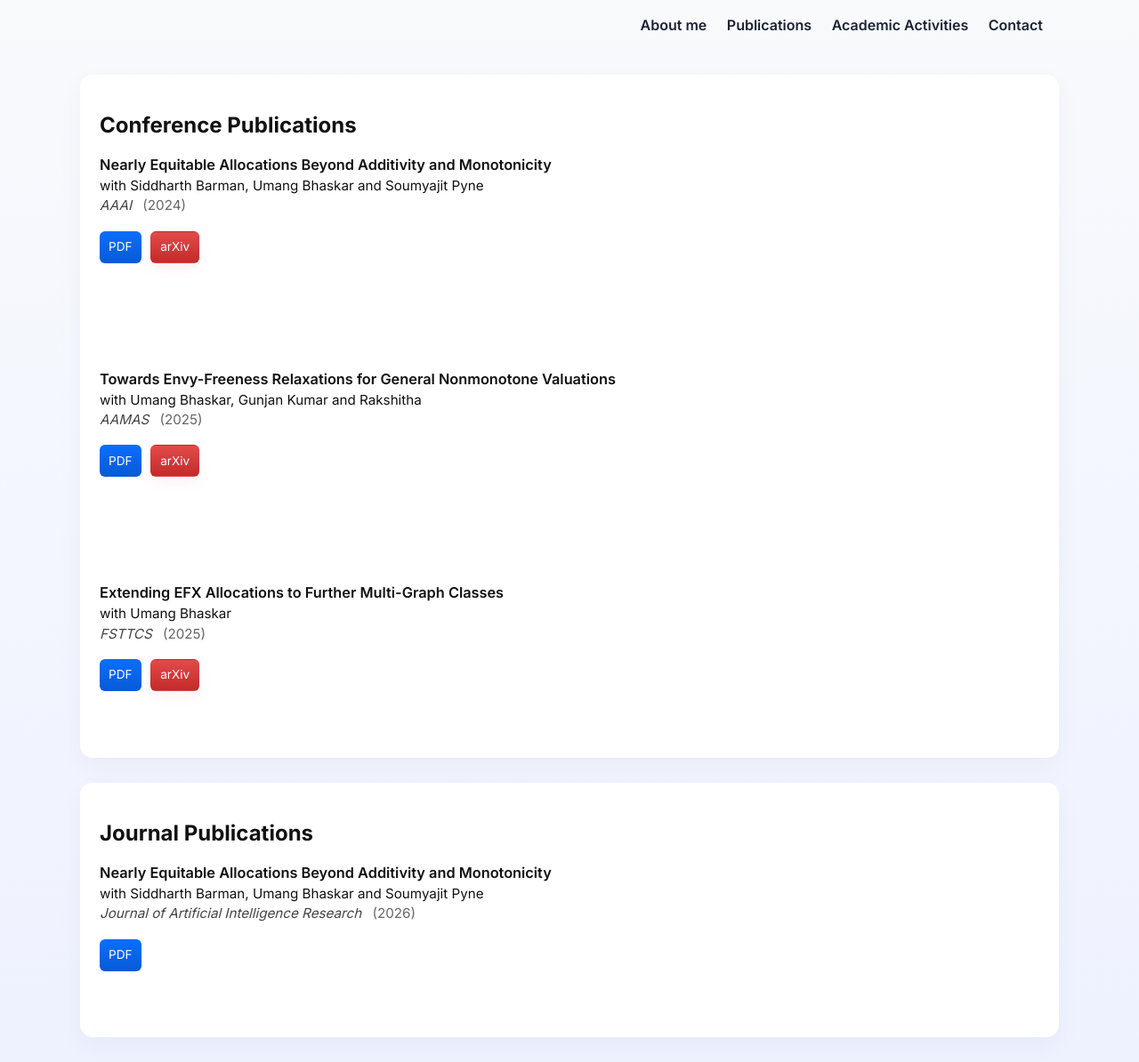
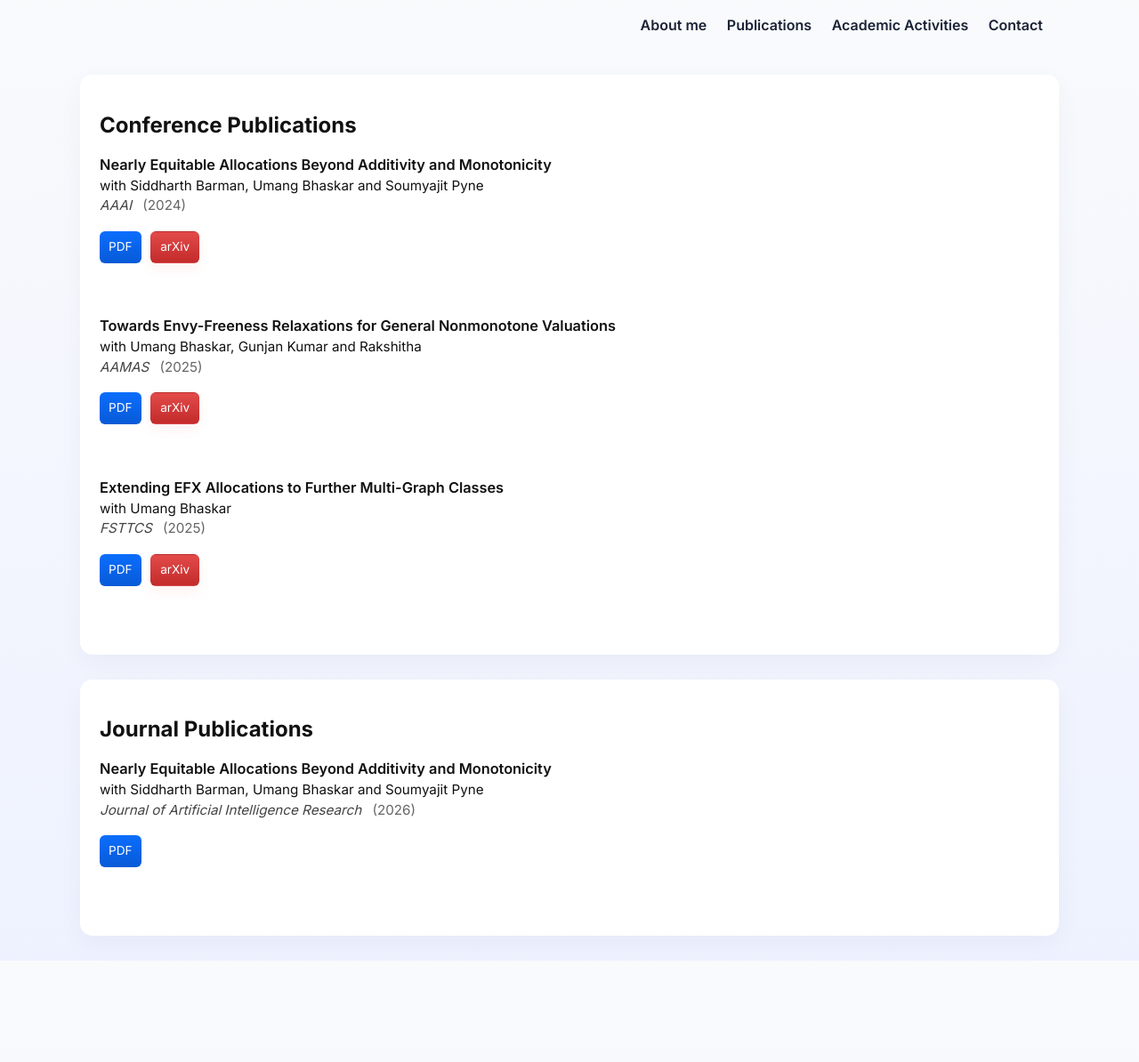
Before and after one commit to ypandit08/ypandit08.github.io, a Jekyll site: the page built from publications.md, in a window 1280 px wide. Shown: the whole page at 89% size. Built offline with Jekyll 4.4.1, drawn with Linux system fonts in a browser that asks for light colours; after the commit the page ends 1080 px from its top, so only the background shows below that.

Commit message:
Update style.css

```diff
--- a/assets/style.css
+++ b/assets/style.css
@@ -225,21 +225,6 @@ a{color:var(--accent);text-decoration:none}
    ---------------------------------------------------------------- */
 
 /* Publication item spacing (matches your inline rules) */
-.publications-module .pub-item {
-  /*margin-bottom: 1.4rem;
-  padding-bottom: 0.8rem;
-  border-bottom: 1px solid #eee;   */
-  margin-bottom: 3rem !important;   /* increase vertical spacing */
-  padding-bottom: 1.2rem !important;
-  /*border-bottom: 1px solid rgba(0,0,0,0.08) !important;*/
-  border-bottom: none;
-}
-
-.publications-module .pub-item:last-child {
-  margin-bottom: 0 !important;
-  padding-bottom: 0 !important;
-  border-bottom: none !important;
-}
 
 
 /* Title / meta / authors styles (mirror inline) */
@@ -648,7 +633,14 @@ a{color:var(--accent);text-decoration:none}
 }
 
 
+.publications-module .pub-item {
+  margin-bottom: 6px !important;
+  padding-bottom: 2px !important;
+}
 
+.publications-module .pub-item:last-child {
+  margin-bottom: 0 !important;
+}
 
 
 
```
